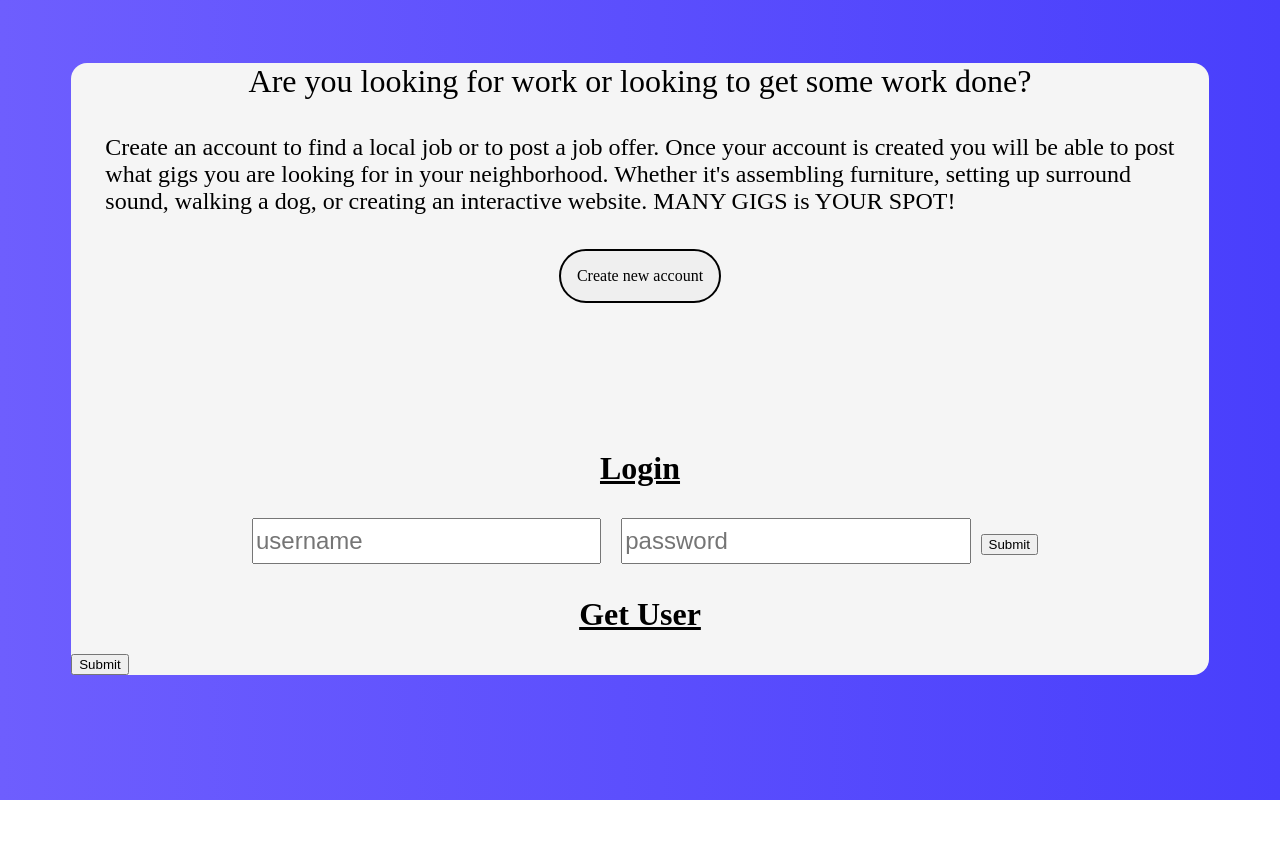
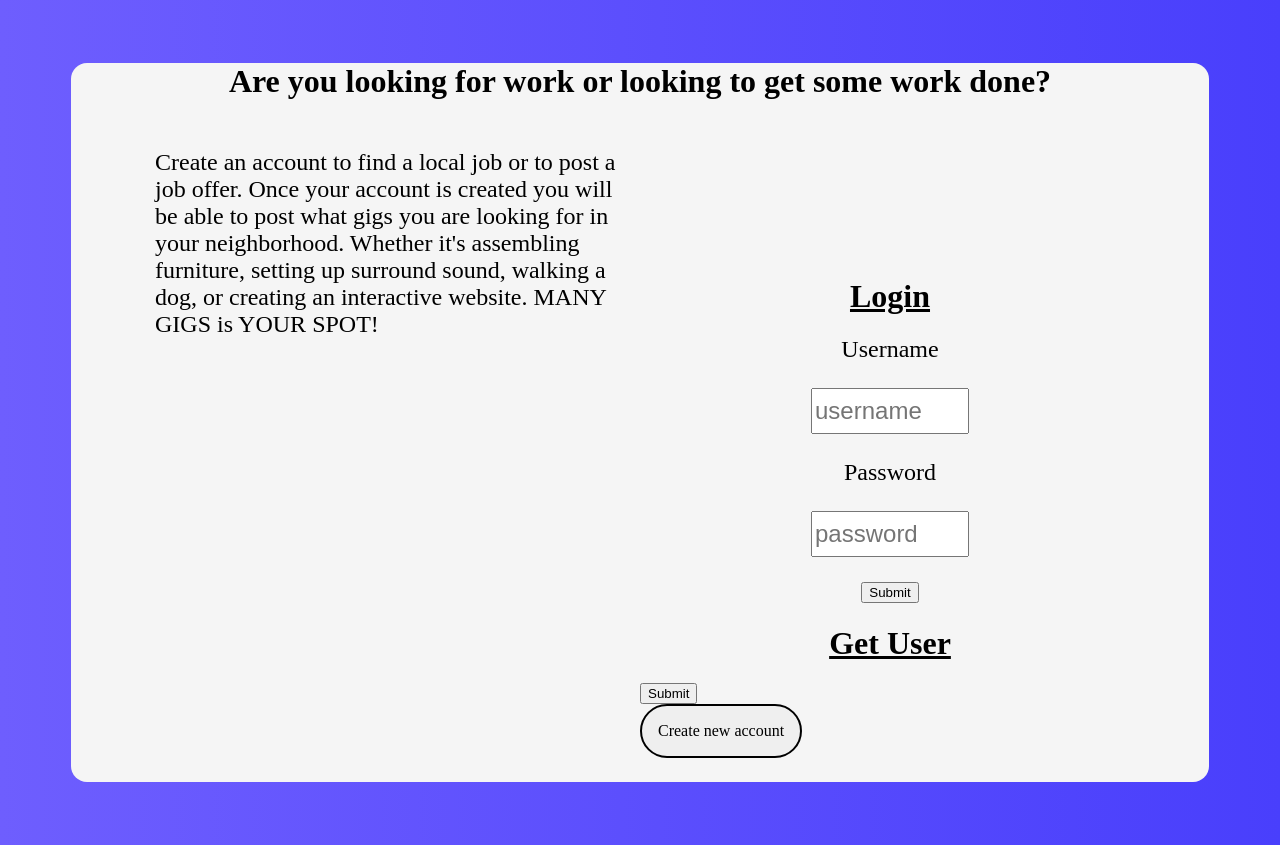
Before and after one commit to tniles320/project-3, a React (Create React App) app in the folder client/: page / in a window 1280 px wide. Before the commit the page ends 800 px from the top, so only its background shows below. Built offline with nearby package versions, Linux system fonts and the light colour scheme; no server answers.

Commit message:
rearranged homepage

```diff
--- a/client/src/components/HomeCard/index.js
+++ b/client/src/components/HomeCard/index.js
@@ -5,10 +5,11 @@
   const { getUser, login, register, data, createAccount } = props;
   return (
     <div>
+      <h3 className="header">Are you looking for work or looking to get some work done?</h3>
 
       <div className="create-account">
-        Are you looking for work or looking to get some work done?
-      </div>
+
+      <div className="description">
         <p>
           Create an account to find a local job or to post a job offer. Once your
           account is created you will be able to post what gigs you are looking
@@ -16,36 +17,49 @@
           surround sound, walking a dog, or creating an interactive website. MANY
           GIGS is YOUR SPOT!
       </p>
-      <div className="create-btn">
-        <button id="create-account" onClick={createAccount}>
-          Create new account
-        </button>
       </div>
+
+      <div className="register-container">
+
 
         <div id="register-info">
           <h1>Register</h1>
+          <form>
           <input type="text" placeholder="Username" />
           <input type="password" placeholder="Password" />
           <input type="email" placeholder="Email" />
           <input type="number" placeholder="Zip Code" />
           <button onClick={register}>Submit</button>
+          </form>
+
         </div>
 
-      <div>
+
           <h1>Login</h1>
           <div className="login">
+            <p>Username</p>
             <input type="text" placeholder="username" />
+            <p>Password</p>
             <input type="password" placeholder="password" />
+            <p></p>
             <button onClick={login}>Submit</button>
           </div>
-      </div>
+
+
+
 
         <div>
           <h1>Get User</h1>
           <button onClick={getUser}>Submit</button>
           {data ? <h1>Welcome Back {data.username}</h1> : null}
         </div>
+        <button id="create-account" onClick={createAccount}>
+          Create new account
+        </button>
       </div>
+      </div>
+    </div>
+
   );
 }
 
--- a/client/src/components/HomeCard/style.css
+++ b/client/src/components/HomeCard/style.css
@@ -5,10 +5,14 @@
 .create-account {
     display: flex;
     justify-content: center;
-    align-items: center;
+
+    margin: 3%;
+}
+
+.header {
+    text-align: center;
     font-family: 'Poiret One', cursive;
     font-size: xx-large;
-    margin: 3%;
 }
 
 #create-account {
@@ -46,3 +50,14 @@
     font-size: x-large;
     margin: 3%;
 }
+
+.description {
+    float: left;
+    width: 500px;
+}
+
+.register-container {
+   margin-top: auto;
+    float: right;
+    width: 500px;
+}
```
Also changed, not shown: 1 other file (tests, documents, lock files or other folders). Lines whose indentation alone changed are shown as unchanged.
